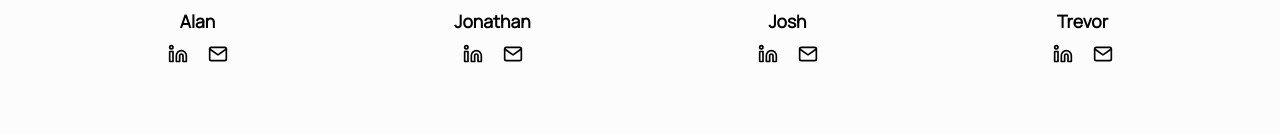
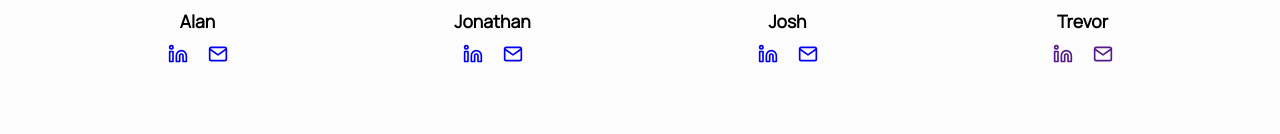
Before and after one commit to Pinniped-BaaS/Pinniped-Site, a React (Vite) app: page /team in a window 1280 px wide. Shown: the part 340-474 px from the top of the page. Built offline with nearby package versions, Linux system fonts and the light colour scheme.

Commit message:
Added links to the team page icons partially complete
Co-authored-by: Jonathan Hurd <hurd.jonathan@gmail.com>
Co-authored-by: Josh Lakenan <joshualakenan@gmail.com>
Co-authored-by: Trevor Rees-Jones <treesjones3@gmail.com>

```diff
--- a/src/components/pages/Team.jsx
+++ b/src/components/pages/Team.jsx
@@ -10,15 +10,23 @@ import Trevor from "../../assets/headshots/Trevor-Headshot.jpeg";
 const teamData = [
   {
     name: "Alan",
+    linkedIn: "https://www.linkedin.com/in/alan-b-cho/",
+    email: "mailto:alancho397@gmail.com",
   },
   {
     name: "Jonathan",
+    linkedIn: "https://www.linkedin.com/in/jonathan-hurd-006b4414/",
+    email: "mailto:hurd.jonathan@gmail.com",
   },
   {
     name: "Josh",
+    linkedIn: "https://www.linkedin.com/in/joshualakenan/",
+    email: "mailto:joshlakenan@gmail.com",
   },
   {
     name: "Trevor",
+    linkedIn: "",
+    email: "",
   },
 ];
 
@@ -43,12 +51,16 @@ const Member = ({ member }) => {
       <Photo src={determinePhoto(member.name)} />
       <Name>{member.name}</Name>
       <Bar>
+        <a href={`${member.linkedIn}`}>
           <Icon>
             <Linkedin size={20} />
           </Icon>
+        </a>
+        <a href={`${member.email}`}>
           <Icon>
             <Mail size={20} />
           </Icon>
+        </a>
       </Bar>
     </TeamCard>
   );
```
Lines whose indentation alone changed are shown as unchanged.
